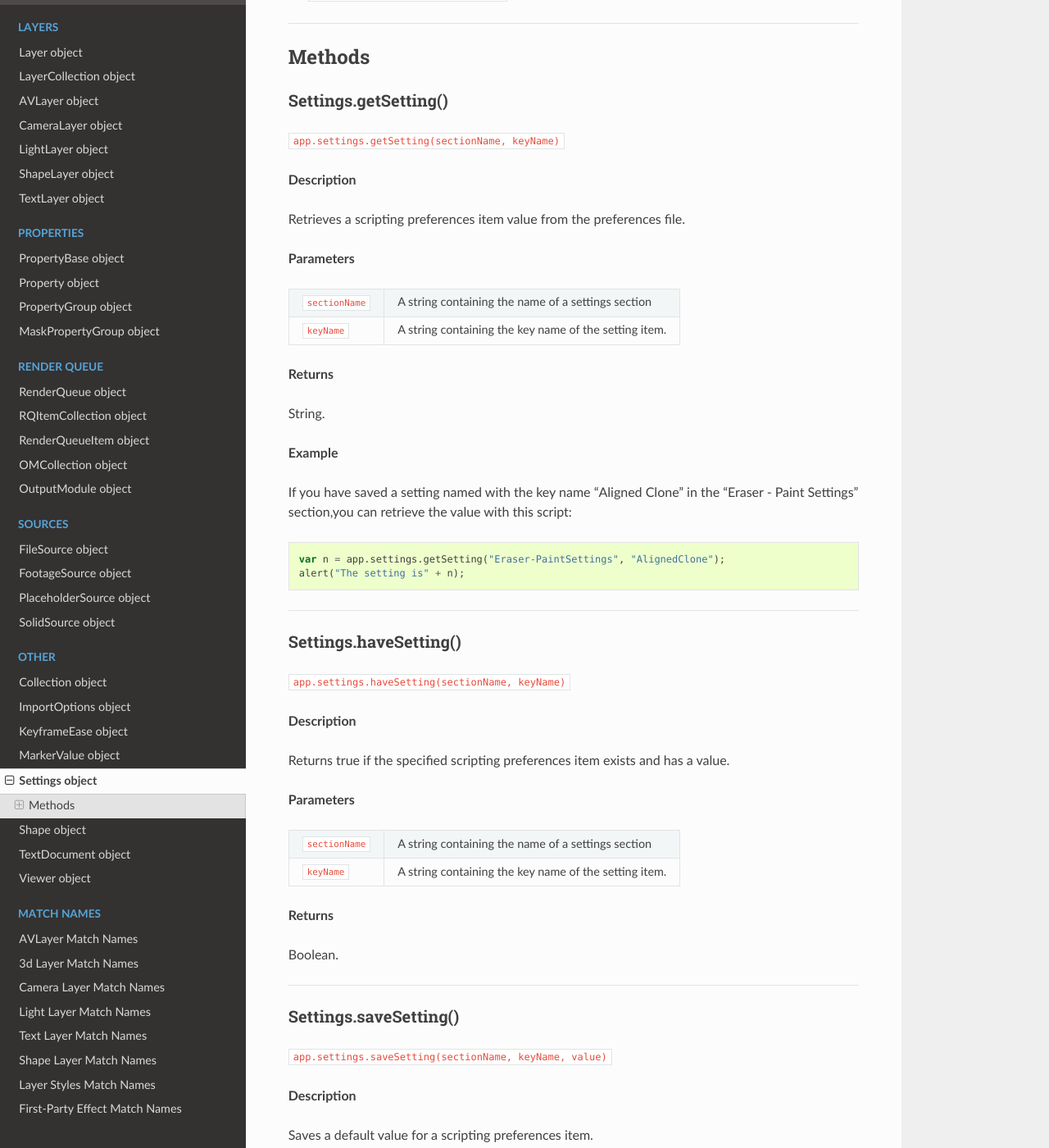
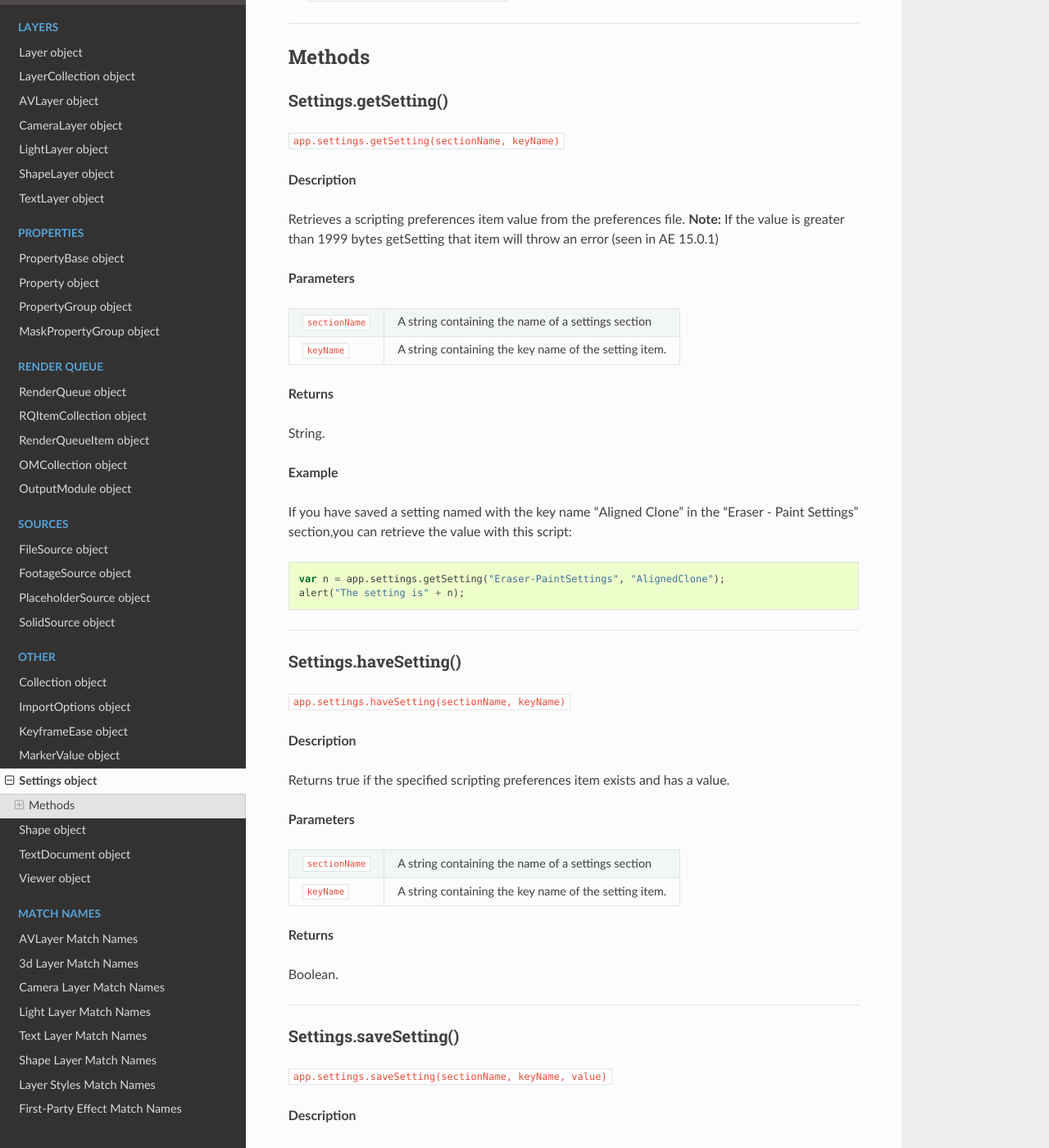
Before and after one commit to docsforadobe/after-effects-scripting-guide, a Sphinx documentation site: the page built from docs/other/settings.rst, in a window 1280 px wide and 1400 px high, scrolled down 887 px. Shown: the whole window at 82% size. Built offline with Sphinx 7.4.7 and the Read the Docs theme 2.0.0, drawn with Linux system fonts in a browser that asks for light colours; some of the changed text lies outside the part shown.

Commit message:
Added filesize limitation note to getSetting and saveSetting

```diff
--- a/docs/other/settings.rst
+++ b/docs/other/settings.rst
@@ -40,6 +40,7 @@
 **Description**
 
 Retrieves a scripting preferences item value from the preferences file.
+**Note:** If the value is greater than 1999 bytes getSetting that item will throw an error (seen in AE 15.0.1)
 
 **Parameters**
 
@@ -95,6 +96,7 @@
 **Description**
 
 Saves a default value for a scripting preferences item.
+**Note:** If the value is greater than 1999 bytes getSetting that item will throw an error (seen in AE 15.0.1)
 
 **Parameters**
 
```
